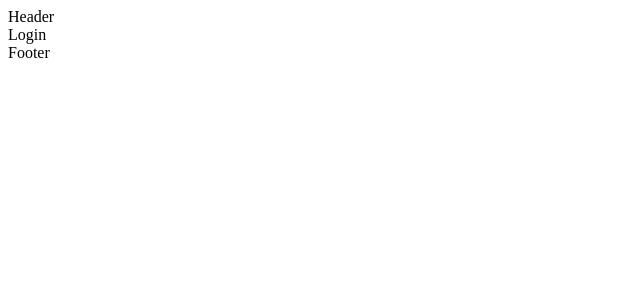
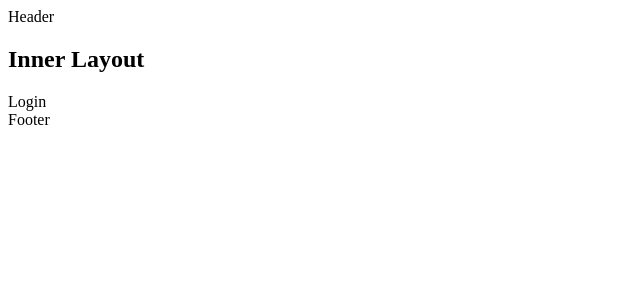
Before and after one commit to farmix2003/next-tutorial, a Next.js app: page /login in a window 1280 px wide. Shown: the top 300 px of the page, without its empty margins (0-640 px from the left). Built offline with nearby package versions, Linux system fonts and the light colour scheme.

Commit message:
Group Route Layout

```diff
--- /dev/null
+++ b/app/(auth)/(with-auth-layout)/layout.tsx
@@ -0,0 +1,12 @@
+import React from "react";
+
+const WithAuthLayout = ({ children }: { children: React.ReactNode }) => {
+  return (
+    <div>
+      <h2>Inner Layout</h2>
+      {children}
+    </div>
+  );
+};
+
+export default WithAuthLayout;
```
Also changed, not shown: app/(auth)/(with-auth-layout)/login/page.tsx (renamed from app/(auth)/login/page.tsx), app/(auth)/(with-auth-layout)/register/page.tsx (renamed from app/(auth)/register/page.tsx).
